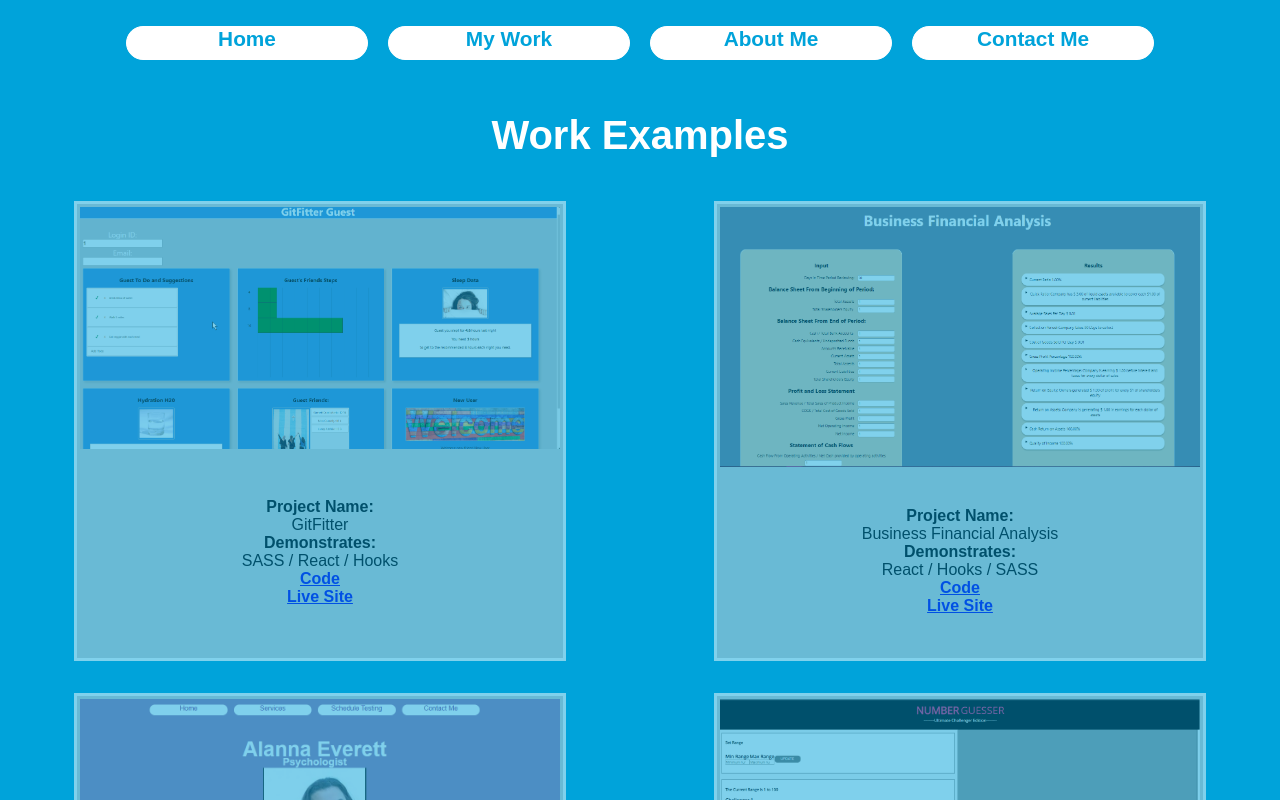
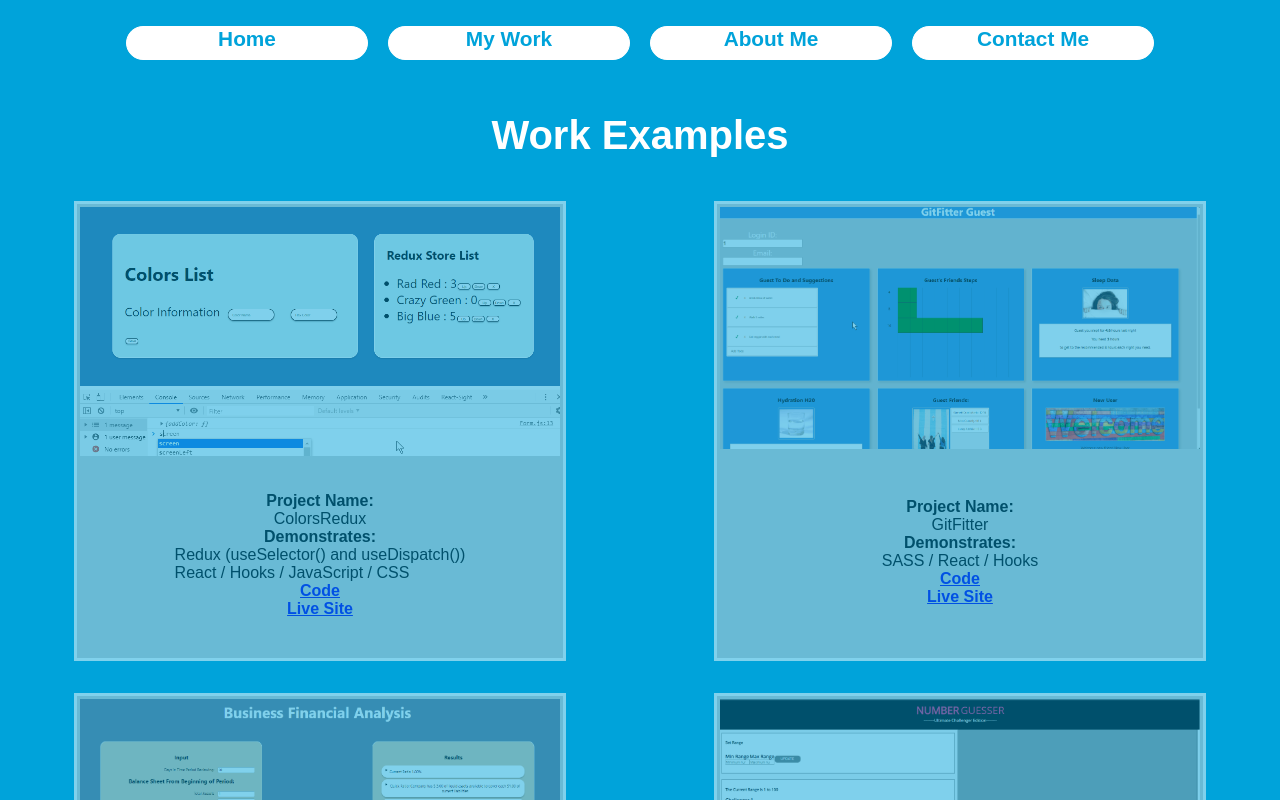
Before and after one commit to saykaren/saykarenaugsix, a React (Create React App) app: page /MyWork in a window 1280 px wide. Shown: the top 800 px of the page. Built offline with nearby package versions, Linux system fonts and the light colour scheme.

Commit message:
added Redux project onto work portfolio

```diff
--- a/src/Components/App/MyWork.js
+++ b/src/Components/App/MyWork.js
@@ -8,6 +8,7 @@ import flashcard from '../../assets/flashcard-starter.gif'
 import check from '../../assets/checkwritting.png'
 import GitFitter from '../../assets/GitFitter.gif'
 import businessFinancial from '../../assets/businessFinancial.png'
+import ColorsRedux from '../../assets/ColorsRedux_10.2019.gif'
 
 
 const MyWork = () => (
@@ -17,6 +18,35 @@ const MyWork = () => (
 
       </h1>
         <main id="workContainer">
+          <section className="workPortfolio">
+            <section className="front">
+              <img
+                src={ColorsRedux}
+                className="workImg"
+                alt="ColorsRedux"
+              />
+            </section>
+            <section className="back">
+              <span className="strong">
+              Project Name:
+              </span>
+              <span className="workDetails">
+              ColorsRedux
+              </span>
+              <span className="strong">
+                Demonstrates:
+              </span>
+              <span className="workDetails">
+                Redux (useSelector() and useDispatch()) <br></br> React / Hooks / JavaScript / CSS
+              </span>
+              <a href="https://github.com/saykaren/ColorsRedux" target="_blank" rel="noopener noreferrer" className="workDetails">
+                Code
+              </a>
+              <a href="https://saykaren.github.io/ColorsReduxDeploy/" target="_blank" rel="noopener noreferrer" className="workDetails">
+                Live Site
+              </a>
+            </section>
+          </section>
         <section className="workPortfolio">
             <section className="front">
               <img
@@ -77,7 +107,7 @@ const MyWork = () => (
             </section>
           </section>
 
-          <section className="workPortfolio">
+          {/* <section className="workPortfolio">
             <section className="front">
               <img
                 src={ReactWebsite}
@@ -105,7 +135,7 @@ const MyWork = () => (
                 Live Site
               </a>
             </section>
-          </section>
+          </section> */}
 
           <section className="workPortfolio">
             <section className="front">
```
Also changed, not shown: src/assets/ColorsRedux_10.2019.gif (added).
